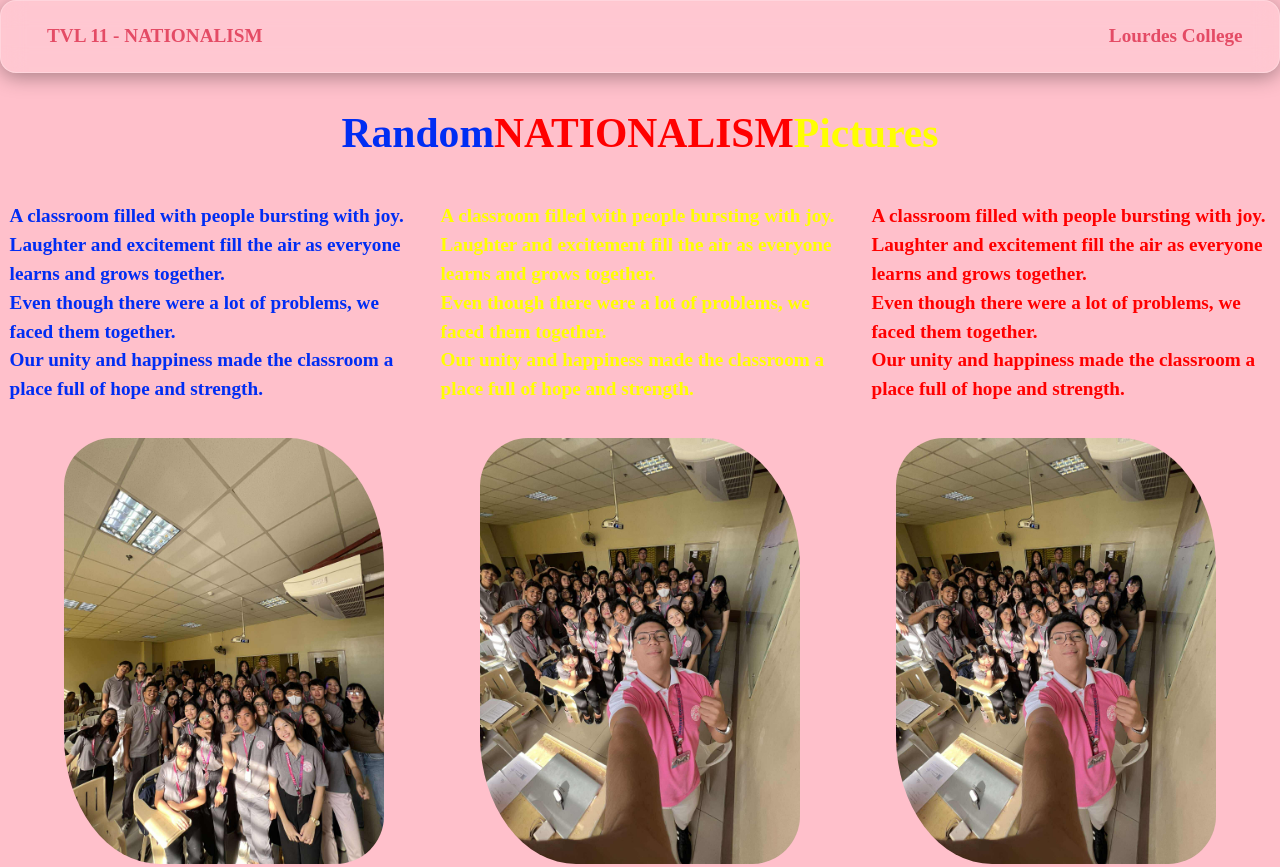
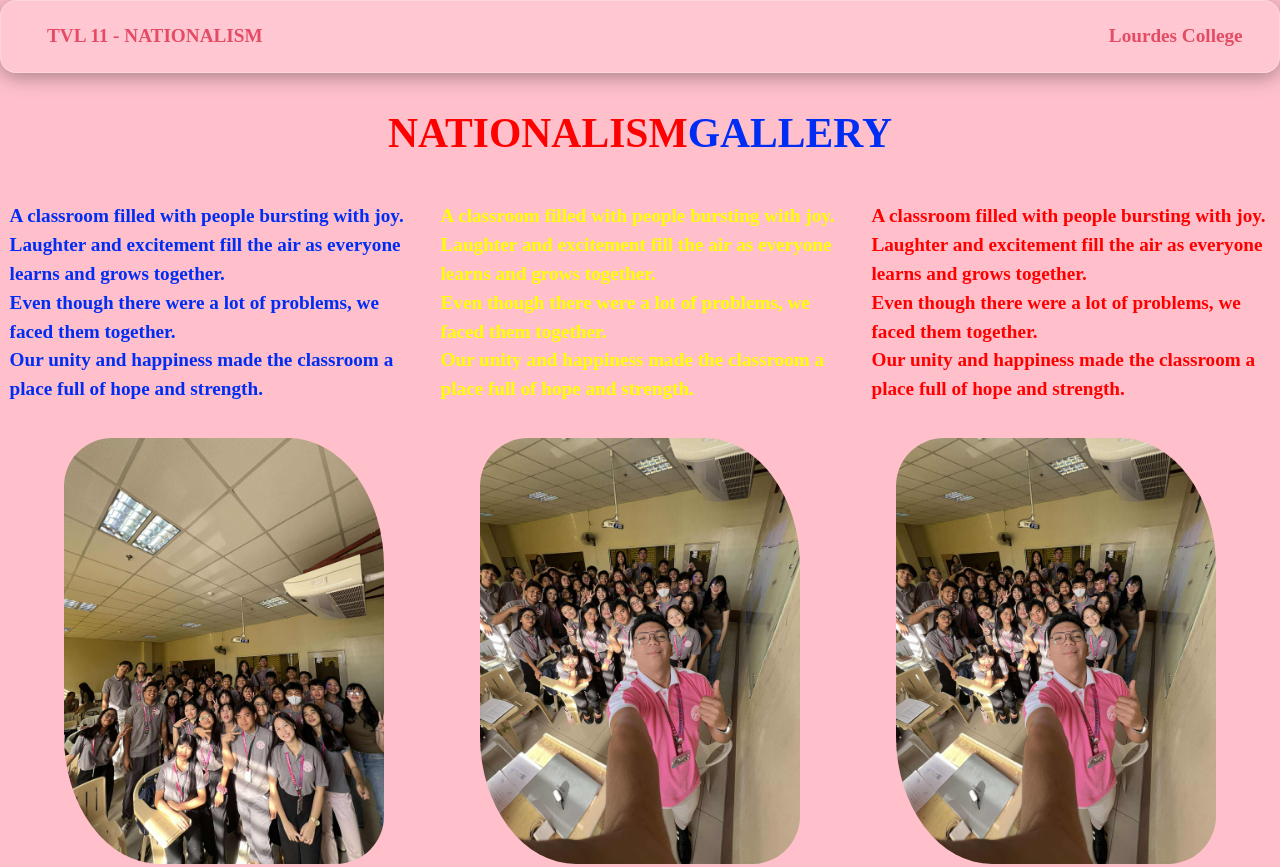
Before and after one commit to FritzZhou/Nationalism, a plain HTML site: page home.html in a window 1280 px wide. Shown: the top 867 px of the page. Drawn offline with Linux system fonts and the light colour scheme.

Commit message:
Update home.html

```diff
--- a/home.html
+++ b/home.html
@@ -13,10 +13,12 @@
         <div class="nav">
             <li class="section">TVL 11 - NATIONALISM</li>
             <ul>
+
                 <li><a>Lourdes College</a></li>
             </ul>
         </div> <br> <br>
-        <h1 class="rnp">Random <span id="NATt">NATIONALISM</span> <span id="PICt">Pictures</span></h1> <br> <br>
+                                <h1 class="rnp"><span id="NATt"> NATIONALISM</span> GALLERY<span id="PICt"></span></h1> <br> <br>
+
         <section class="text">
     <h3 id="firstText"><span style="color: rgb(0, 45, 243);">A classroom filled with people bursting with joy. <br>Laughter and excitement fill the air as everyone
     learns and grows together. <br>Even though there were a lot of problems,
```
